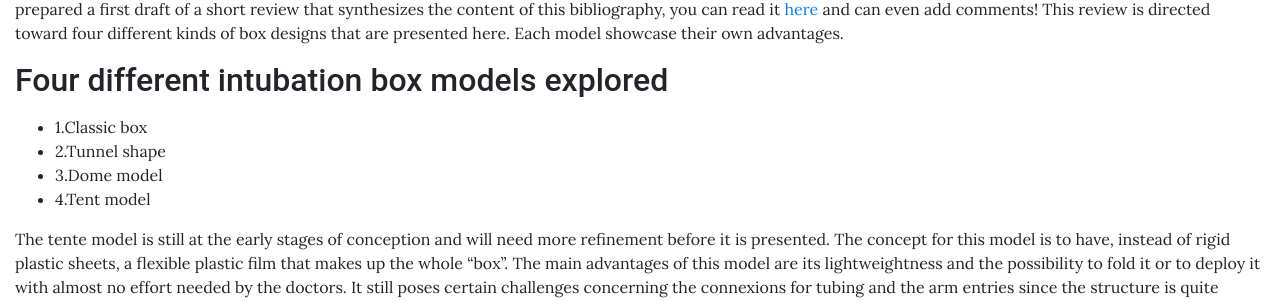
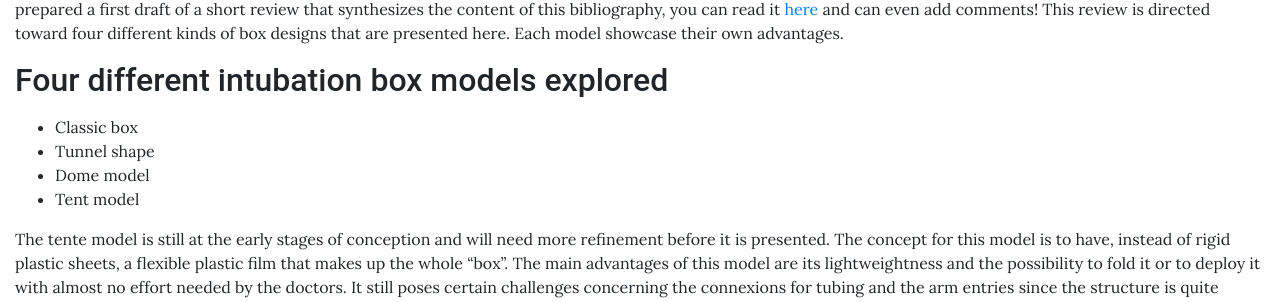
Before and after one commit to paretoux/paretoux.github.io, a Jekyll site: the page built from pages/prototypes.md, in a window 1280 px wide. Shown: the part 506-808 px from the top of the page. Built offline with Jekyll 4.4.1, drawn with Linux system fonts in a browser that asks for light colours.

Commit message:
Update prototypes.md

```diff
--- a/pages/prototypes.md
+++ b/pages/prototypes.md
@@ -15,10 +15,10 @@ This review is directed toward four different kinds of box designs that are pres
 
 ## Four different intubation box models explored
 
-* 1.Classic box
-* 2.Tunnel shape
-* 3.Dome model
-* 4.Tent model
+* Classic box
+* Tunnel shape
+* Dome model
+* Tent model
 
 The tente model is still at the early stages of conception and will need more refinement before it is presented. The concept for this model is to have, instead of rigid plastic sheets, a flexible plastic film that makes up the whole “box”. The main advantages of this model are its lightweightness and the possibility to fold it or to deploy it with almost no effort needed by the doctors. It still poses certain challenges concerning the connexions for tubing and the arm entries since the structure is quite loose. The idea with this model would be to have a frame of poles in PVC tubing that support a plastic film. The poles will be drilled with holes connected to the vacuum which would also act as a ventilation mean.
 
```
